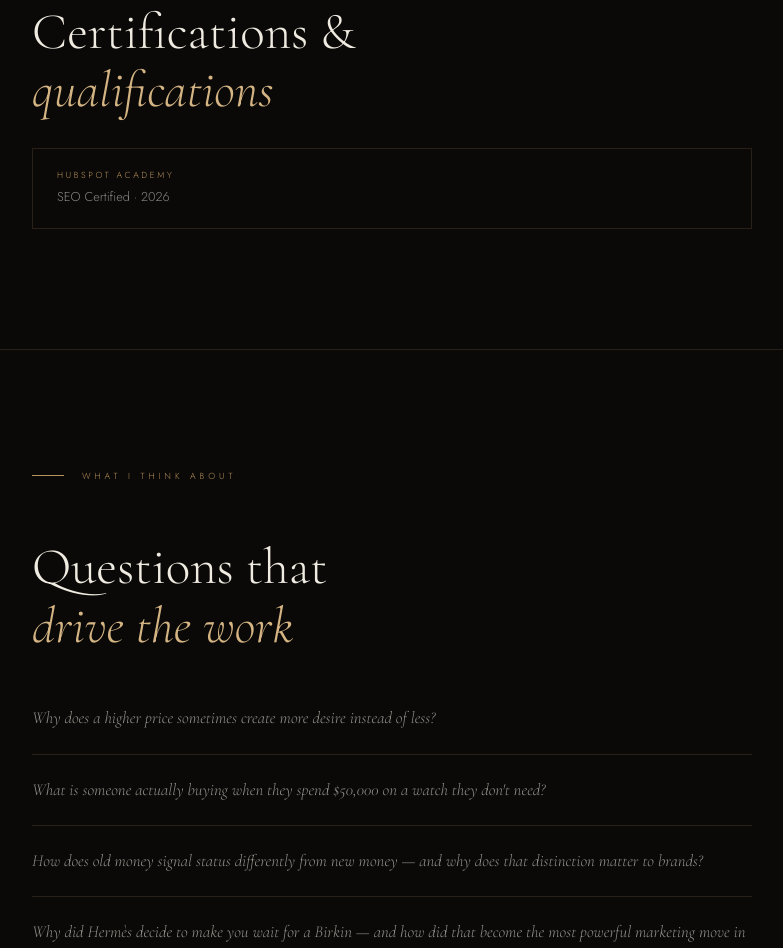
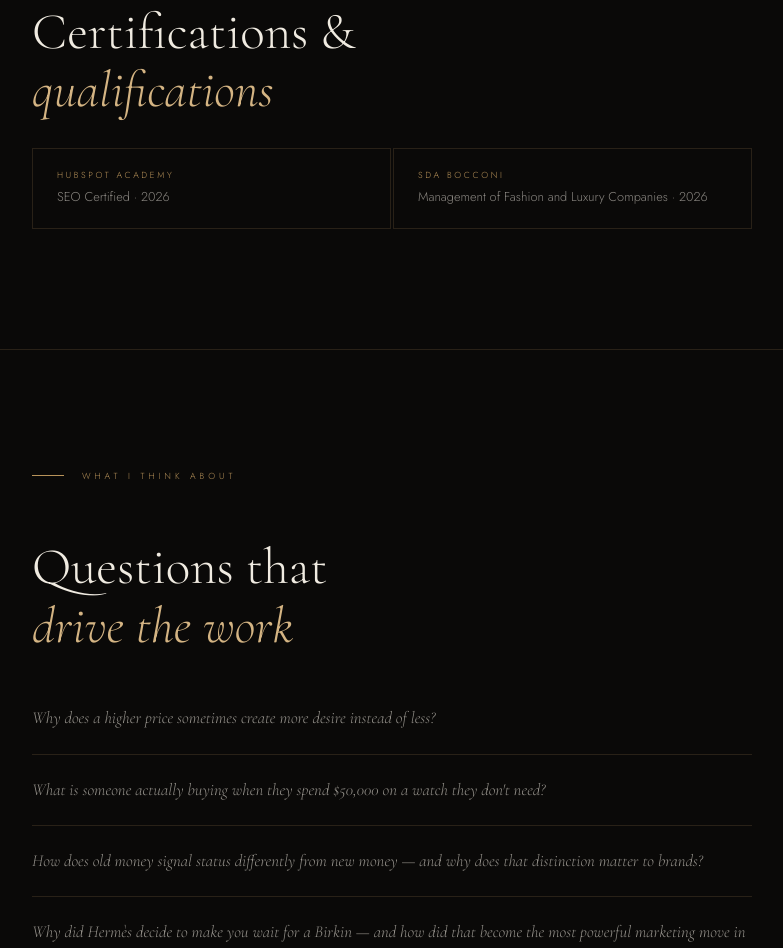
Before and after one commit to harnoorjhinzer-cloud/harnoorjhinzer.github.io, a plain HTML site: page index.html in a window 1280 px wide. Shown: the part 3977-4925 px from the top of the page, without its empty margins (58-841 px from the left). Drawn offline with nearby package versions, Linux system fonts and the light colour scheme.

Commit message:
Add files via upload

```diff
--- a/index.html
+++ b/index.html
@@ -327,6 +327,19 @@ footer{
   .case-grid{grid-template-columns:1fr;}
   footer{padding:32px 28px;flex-direction:column;gap:12px;text-align:center;}
 }
+.credentials-grid{
+  display:grid;
+  grid-template-columns:1fr 1fr;
+  gap:2px;
+}
+.credentials-grid .detail{
+  text-decoration:none;
+  color:inherit;
+  display:block;
+}
+@media(max-width:760px){
+  .credentials-grid{grid-template-columns:1fr;}
+}
 </style>
 </head>
 <body>
@@ -503,11 +516,15 @@ footer{
 <section id="credentials">
   <div class="s-label reveal">Credentials</div>
   <h2 class="s-heading reveal">Certifications &<br><em>qualifications</em></h2>
-  <div class="details reveal" style="max-width:720px;">
-    <div class="detail">
+  <div class="credentials-grid reveal" style="max-width:720px;">
+    <a href="certificates/hubspot.png" target="_blank" rel="noopener" class="detail">
       <div class="d-label">HubSpot Academy</div>
       <div class="d-val">SEO Certified · 2026</div>
-    </div>
+    </a>
+    <a href="certificates/bocconi.pdf" target="_blank" rel="noopener" class="detail">
+      <div class="d-label">SDA Bocconi</div>
+      <div class="d-val">Management of Fashion and Luxury Companies · 2026</div>
+    </a>
     <!-- Add new ones below as you get them -->
   </div>
 </section>
```
